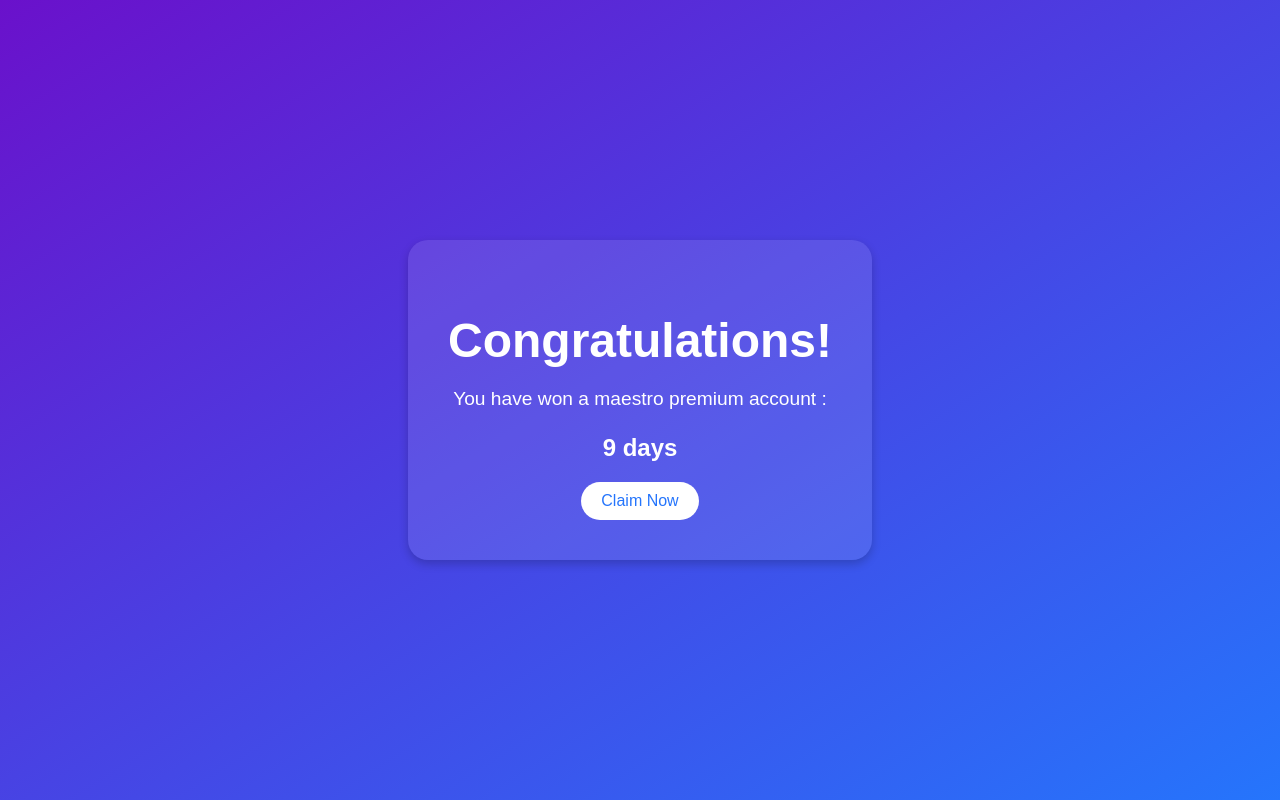
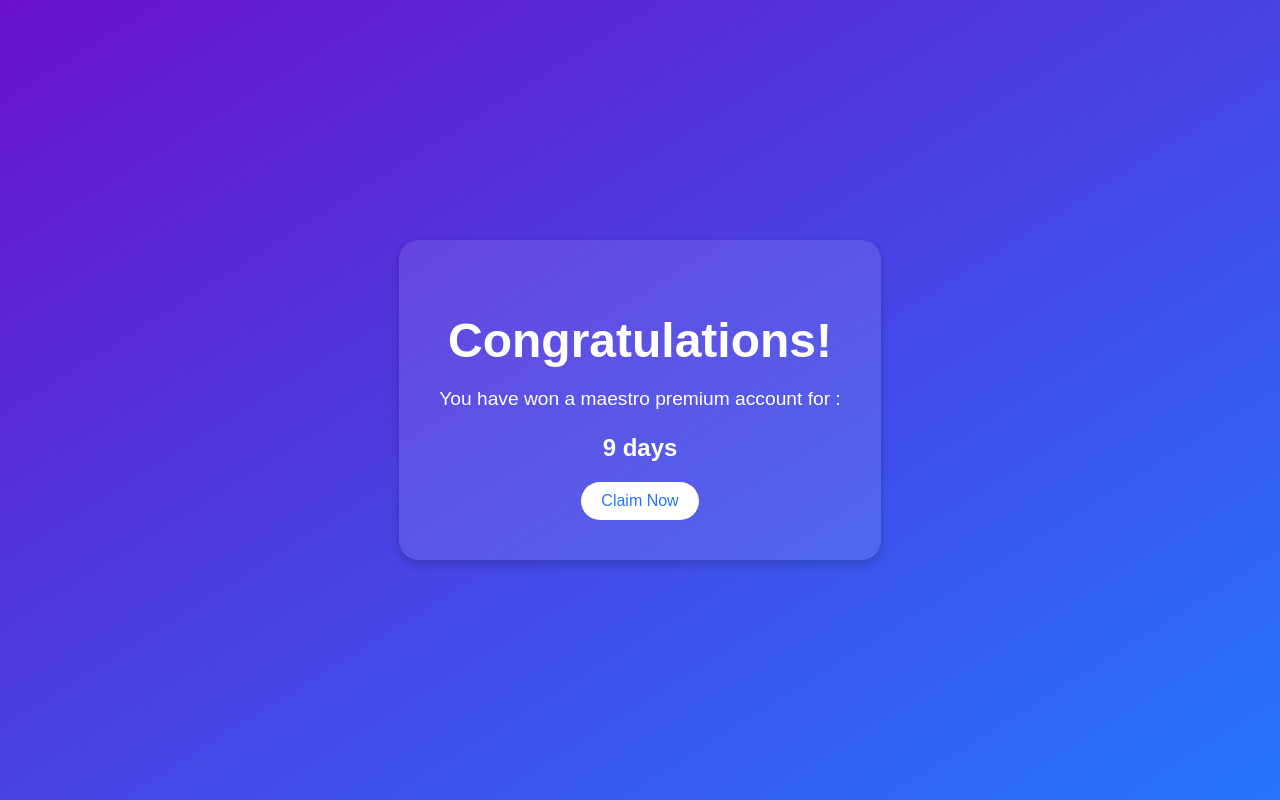
Before and after one commit to AbbasAssaad/Maystro, a plain HTML site: page index.html in a window 1280 px wide. Drawn offline with Linux system fonts and the light colour scheme.

Commit message:
Update index.html

```diff
--- a/index.html
+++ b/index.html
@@ -13,7 +13,7 @@
 <body>
     <div class="container">
         <h1>Congratulations!</h1>
-        <p>You have won a maestro premium account :</p>
+        <p>You have won a maestro premium account for :</p>
         <p id="prize" style="font-size: 1.5rem; font-weight: bold;">Loading...</p>
         <a href="https://t.me/Cryptickimo target=" _blank">
             <button class="button">Claim Now</button>
```
